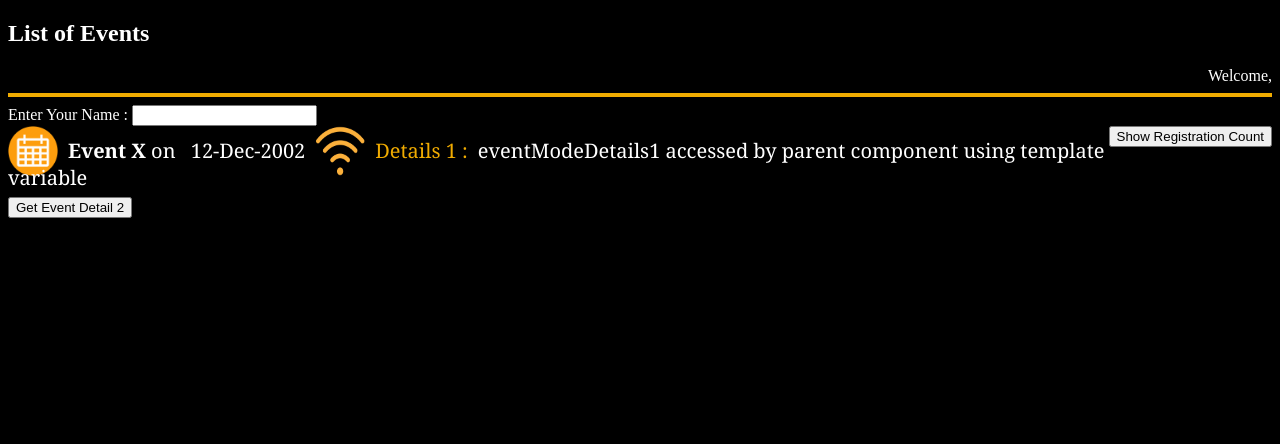
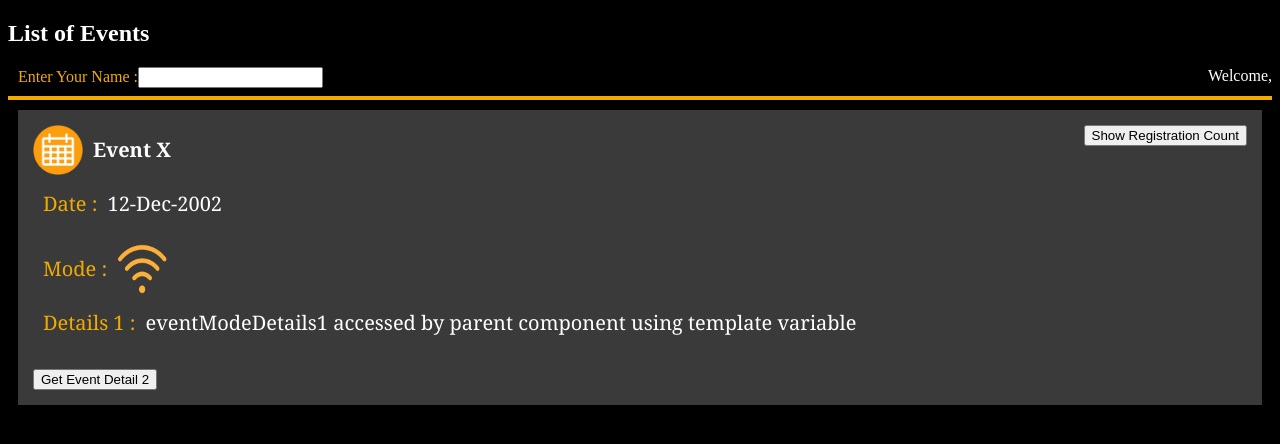
Before and after one commit to ashishsawant4u/ng-fundamentals, an Angular app: page / in a window 1280 px wide. Shown: the top 444 px of the page. Built offline with nearby package versions, Linux system fonts and the light colour scheme.

Commit message:
UI Changes

```diff
--- a/src/app/events/eventmode.component.ts
+++ b/src/app/events/eventmode.component.ts
@@ -27,6 +27,6 @@ export class EventModeComponent {
 
 	eventModeDetails2(): void
 	{
-		alert("method eventModeDetails2 called from parent component using template variable");
+		alert("method eventModeDetails2 called from parent component using template method");
 	}
 }
--- a/src/app/events/eventslist.component.html
+++ b/src/app/events/eventslist.component.html
@@ -1,28 +1,40 @@
 <h2>List of Events</h2>
 <span class="fr">Welcome,{{visitorName}}</span>
+<span class="ml10 y-color">Enter Your Name :</span>
+<input type="text" [(ngModel)]="visitorName" />
 <br>
 <hr>
-Enter Your Name :
-<input type="text" [(ngModel)]="visitorName" />
-<br>
-<button (click)="toogleRegCount()" class="fr">
- {{showRegCount ? 'Hide' : 'Show'}}	Registration Count
-</button>
-<div class="events-text">
+<div class="events-text event-section">
+	<button (click)="toogleRegCount()" class="fr">
+	 	{{showRegCount ? 'Hide' : 'Show'}}	Registration Count
+	</button>
 	<span><img [src]='eventLogoImgUrl' class="event-logo"/></span>
-	<span class="ml10"><b>{{event?.name}} </b> on </span>
+	<span class="ml10"><b>{{event?.name}} </b></span>
+	<span *ngIf="showRegCount">
+		<span class="ml10 y-color">registration done so far</span>
+		<span class="ml10 y-color" [innerText]="event.totalRegistrationSoFar"></span>
+	</span>
+
+	<br><br>
+
+	<span class="ml10 y-color">Date :</span>
 	<span class="ml10">{{event?.date}}</span>
-	<span *ngIf="showRegCount">
-	<span class="ml10 regSoFar">registration done so far</span>
-	<span class="ml10 regSoFar" [innerText]="event.totalRegistrationSoFar"></span>
-	</span>
-	<span class="ml10">
+
+	<br><br>
+
+	<span class="ml10 y-color">Mode :</span>
+	<span class="ml10 ">
 		<event-mode [eventMode]="event.mode" (eventModeClickEvent)="eventModeClickEventListener($event)"
 			#eventModeRef>
 		</event-mode>
 	</span>
-	<span class="ml10 regSoFar">Details 1 :</span>
+
+	<br><br>
+
+	<span class="ml10 y-color ">Details 1 :</span>
 	<span class="ml10">{{eventModeRef.eventModeDetails1}}</span>
-	<br>
+
+	<br><br>
+
 	<button (click)="eventModeRef.eventModeDetails2()">Get Event Detail 2</button>
 </div>
--- a/src/app/events/eventslist.component.ts
+++ b/src/app/events/eventslist.component.ts
@@ -7,8 +7,10 @@ import { Component } from '@angular/core';
   	.ml10 {margin-left:10px;}
   	.events-text {font-family: Georgia;font-size: 15pt;}
   	.event-logo {height: 50px;width: 50px;margin-bottom: -18px;}
-  	.regSoFar {color:#f0ab00}
+  	.y-color {color:#f0ab00}
   	.fr {float:right}
+  	.break {display:block;}
+  	.event-section{background-color:#3b3a3a;padding:15px;margin: 10px;}
   `]
 })
 
```
